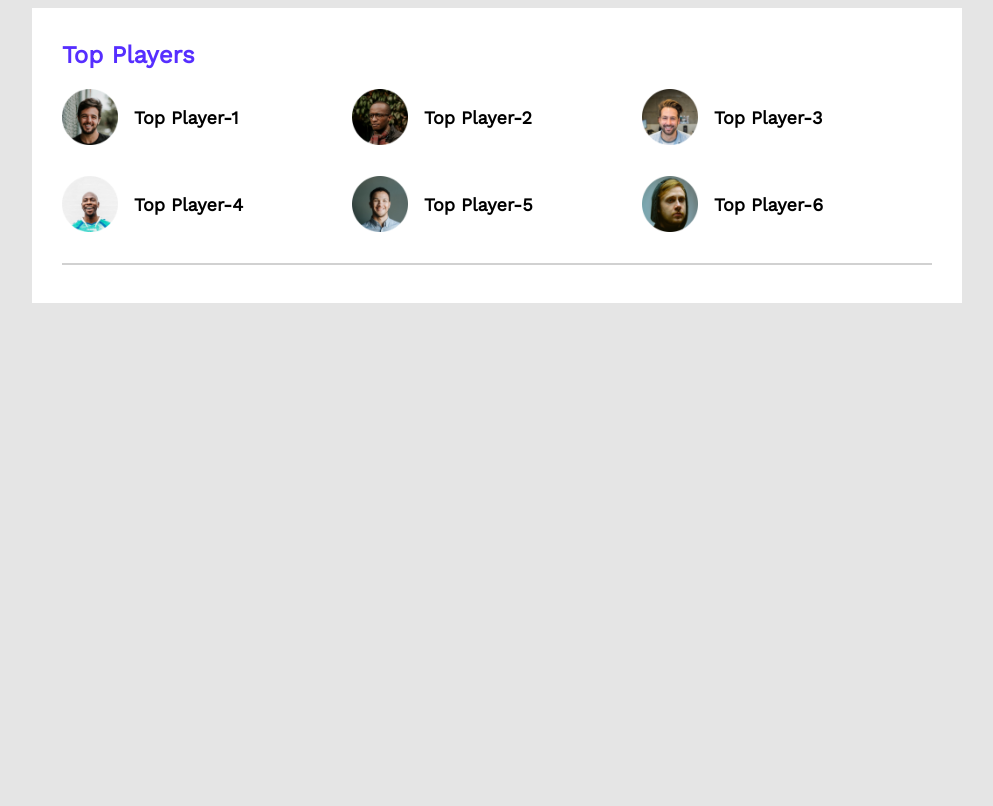
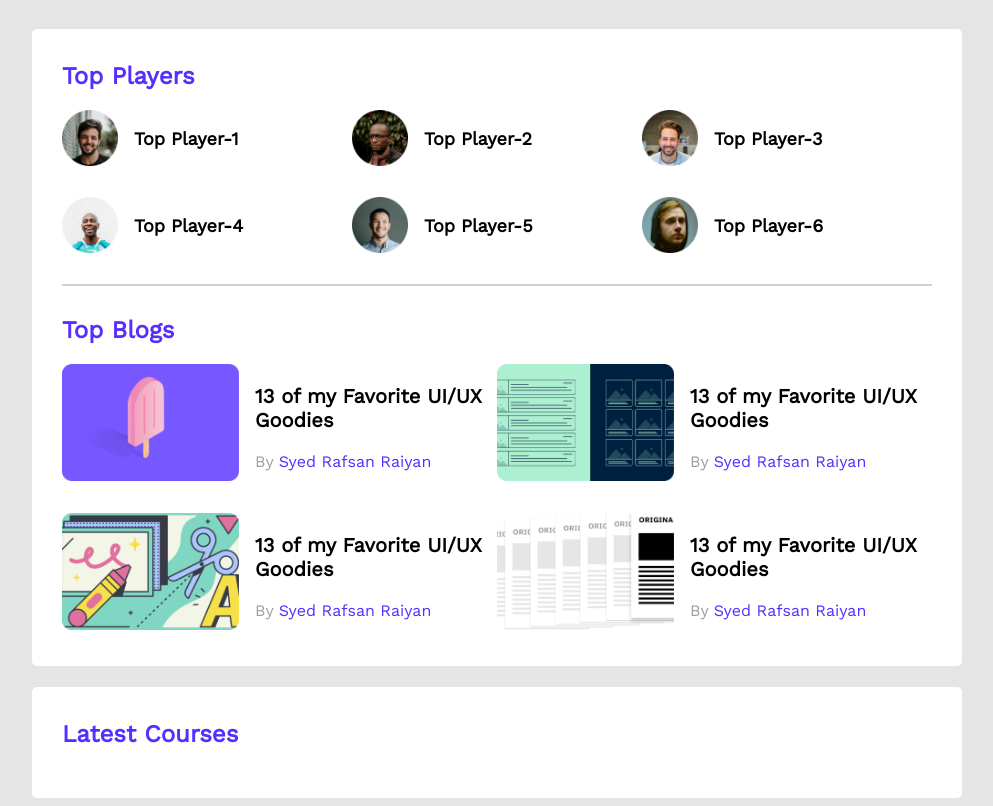
Before and after one commit to srafsan/leader-board-css3, a plain HTML site: page index.html in a window 1280 px wide. Shown: the whole page, without its empty margins (143-1136 px from the left). Drawn offline with nearby package versions, Linux system fonts and the light colour scheme.

Commit message:
Added Top Blogs section

```diff
--- a/index.html
+++ b/index.html
@@ -44,6 +44,68 @@
                     </div>
                 </div>
                 <hr />
+                <div class="top-blogs">
+                    <h2 class="section-title">Top Blogs</h2>
+                    <div class="blogs">
+                        <article class="blog">
+                            <div class="thumbnail">
+                                <img src="images/blogs/Blog-1.png" alt="" />
+                            </div>
+                            <div class="blog-info">
+                                <h3 class="blog-title">
+                                    13 of my Favorite UI/UX Goodies
+                                </h3>
+                                <p class="blog-author">
+                                    By <a href=""> Syed Rafsan Raiyan </a>
+                                </p>
+                            </div>
+                        </article>
+                        <article class="blog">
+                            <div class="thumbnail">
+                                <img src="images/blogs/Blog-2.png" alt="" />
+                            </div>
+                            <div class="blog-info">
+                                <h3 class="blog-title">
+                                    13 of my Favorite UI/UX Goodies
+                                </h3>
+                                <p class="blog-author">
+                                    By <a href=""> Syed Rafsan Raiyan </a>
+                                </p>
+                            </div>
+                        </article>
+                        <article class="blog">
+                            <div class="thumbnail">
+                                <img src="images/blogs/Blog-3.png" alt="" />
+                            </div>
+                            <div class="blog-info">
+                                <h3 class="blog-title">
+                                    13 of my Favorite UI/UX Goodies
+                                </h3>
+                                <p class="blog-author">
+                                    By <a href=""> Syed Rafsan Raiyan </a>
+                                </p>
+                            </div>
+                        </article>
+                        <article class="blog">
+                            <div class="thumbnail">
+                                <img src="images/blogs/Blog-4.png" alt="" />
+                            </div>
+                            <div class="blog-info">
+                                <h3 class="blog-title">
+                                    13 of my Favorite UI/UX Goodies
+                                </h3>
+                                <p class="blog-author">
+                                    By <a href=""> Syed Rafsan Raiyan </a>
+                                </p>
+                            </div>
+                        </article>
+                    </div>
+                </div>
+            </section>
+
+            <!-- Latest Courses -->
+            <section class="container">
+                <h2 class="section-title">Latest Courses</h2>
             </section>
         </main>
     </body>
--- a/styles/leader-board.css
+++ b/styles/leader-board.css
@@ -1,6 +1,8 @@
 @import url("https://fonts.googleapis.com/css2?family=Poppins&family=Work+Sans&display=swap");
 
-/* common styles or utilities */
+/* ---------------------------
+    common styles or utilities
+    -------------------------- */
 * {
     font-family: "Poppins", sans-serif;
     font-family: "Work Sans", sans-serif;
@@ -12,21 +14,26 @@ body {
 
 main {
     display: flex;
-    justify-content: center;
+    flex-direction: column;
+    align-items: center;
 }
 
 .container {
     background-color: #ffffff;
     width: 870px;
     padding: 30px;
+    margin-top: 21px;
+    border-radius: 5px;
 }
 
 hr {
     border: 1px solid #d1d1d1;
-    margin-top: 30px;
+    margin: 30px 0;
 }
 
-/* top players style */
+/* ------------------
+    top players style
+    ----------------- */
 .section-title {
     color: #562eff;
     font-size: 24px;
@@ -53,3 +60,37 @@ hr {
     margin-left: 16px;
     font-size: 18px;
 }
+
+/* ----------------
+    Top blog styles
+    --------------- */
+.blogs {
+    display: grid;
+    grid-template-columns: repeat(2, 1fr);
+    grid-row-gap: 26px;
+}
+
+.blog {
+    display: flex;
+    gap: 16px;
+}
+
+.blog-title {
+    font-size: 20px;
+}
+
+.blog-author {
+    color: #9f9f9f;
+    font-size: 16px;
+}
+
+.blog-author a {
+    text-decoration: none;
+    font-size: 16px;
+    color: #562eff;
+}
+
+.blog .thumbnail img {
+    width: 177px;
+    height: 117px;
+}
```
